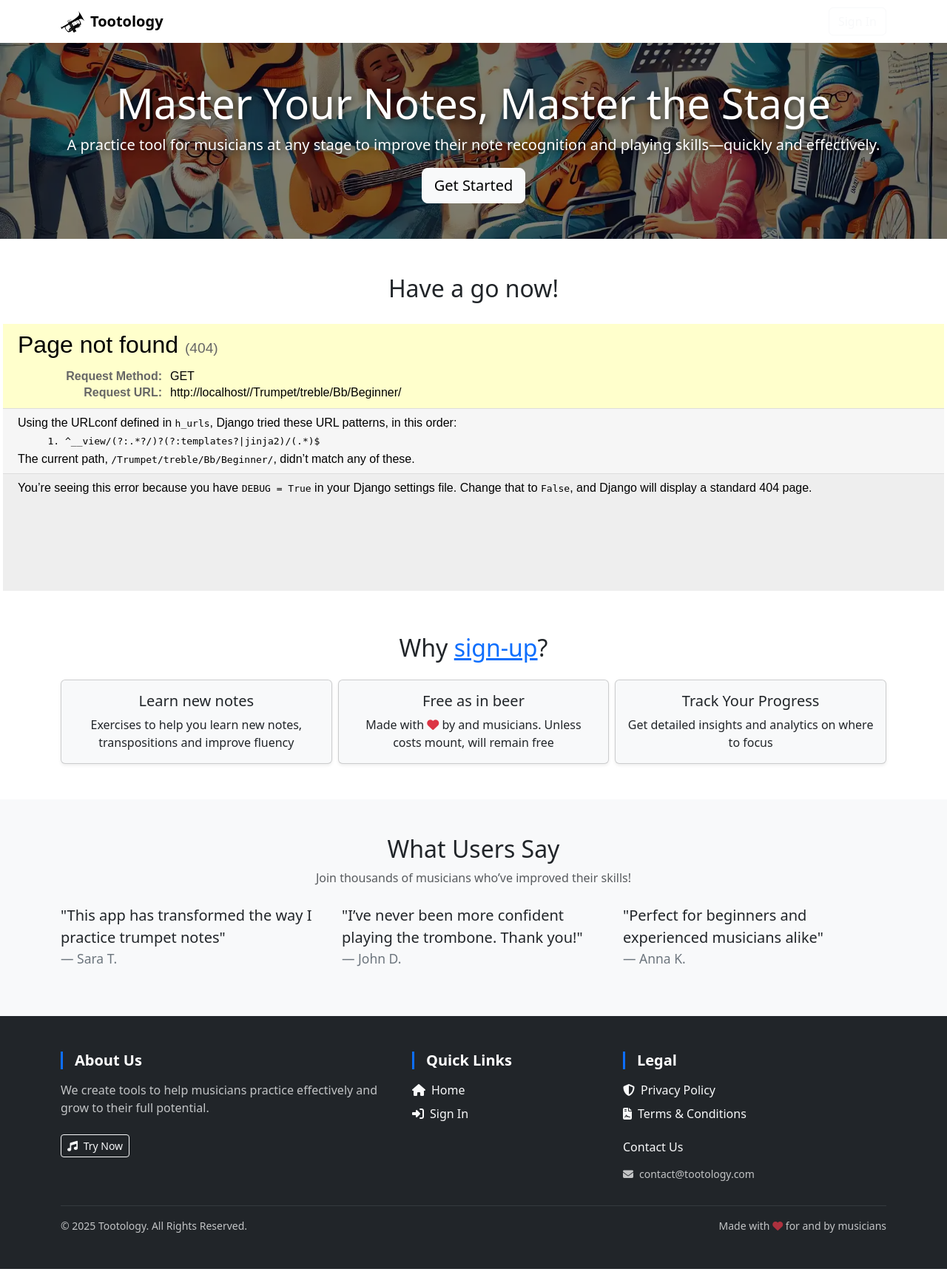
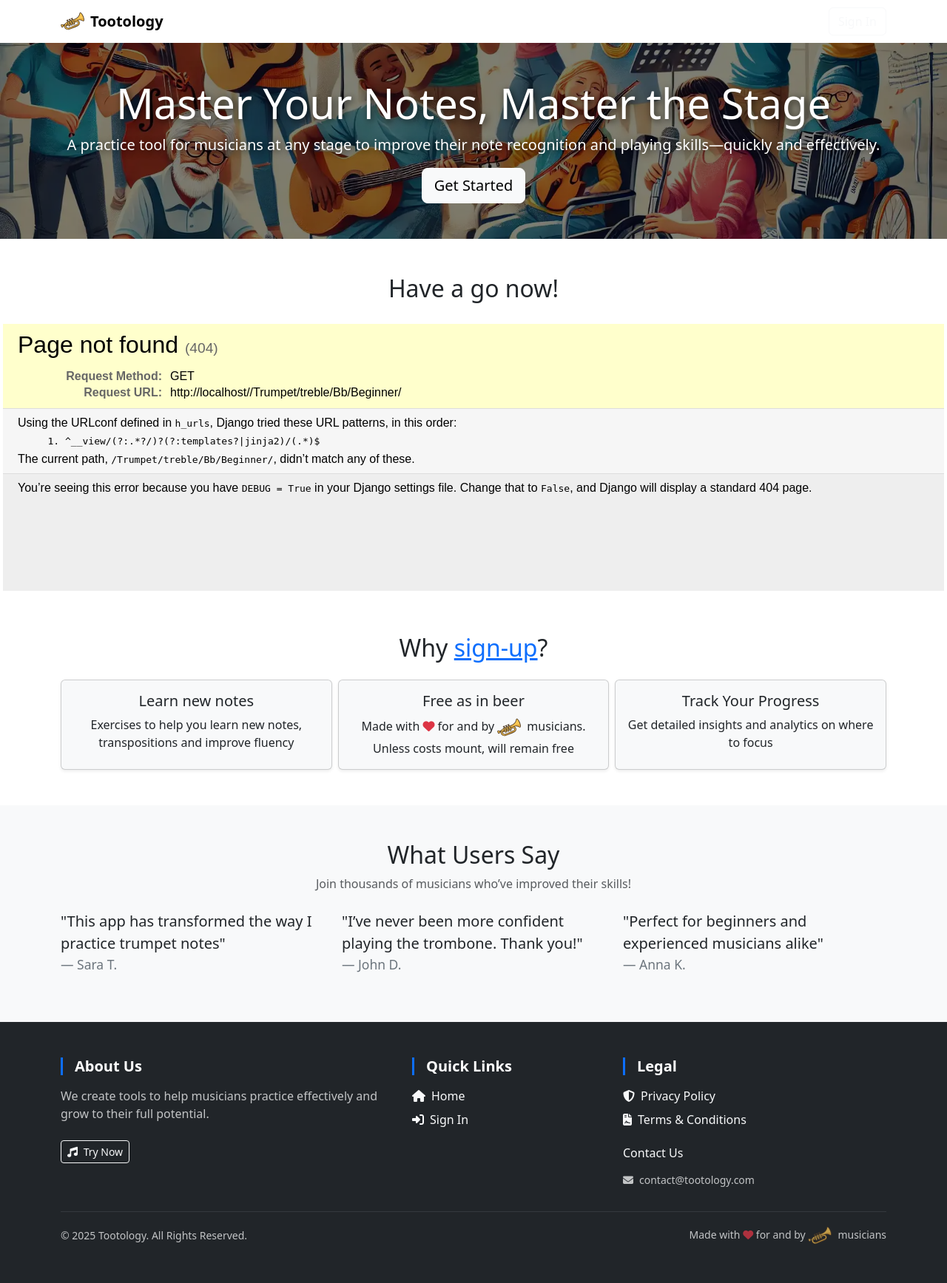
Before and after one commit to andytwoods/learnmusic, a Django app: template learnmusic/templates/pages/home.html in a window 1280 px wide. Shown: the whole page at 74% size. Run offline with Django 5.2, Linux system fonts and the light colour scheme; the template is opened without the code that fills it, so the values that code supplies are empty; some libraries are stand-ins or nearby versions.

Commit message:
Add trumpet_colour.svg and update templates for new trumpet illustration

```diff
--- a/learnmusic/templates/footer.html
+++ b/learnmusic/templates/footer.html
@@ -1,9 +1,12 @@
+{% load static %}
 <footer class="bg-dark text-white py-5">
   <div class="container">
     <div class="row gy-4">
       <!-- About Section -->
       <div class="col-md-5">
-        <h5 class="fw-bold mb-3 border-start border-primary border-3 ps-3">About Us</h5>
+        <h5 class="fw-bold mb-3 border-start border-primary border-3 ps-3">About Us
+        </h5>
+
         <p class="text-light opacity-75">We create tools to help musicians practice effectively and grow to their full potential.</p>
         <div class="mt-4">
           <a href="{% url 'practice-try' instrument='Trumpet' clef='Treble' key='Bb' level='Beginner' %}" class="btn btn-outline-light btn-sm me-2"><i class="fas fa-music me-1"></i> Try Now</a>
@@ -52,7 +55,7 @@
         <p class="mb-md-0 text-light opacity-75 small">&copy; {% now "Y" %} Tootology. All Rights Reserved.</p>
       </div>
       <div class="col-md-6 text-md-end">
-        <p class="mb-0 text-light opacity-75 small">Made with <i class="fas fa-heart text-danger"></i> for and by musicians</p>
+        <p class="mb-0 text-light opacity-75 small">Made with <i class="fas fa-heart text-danger"></i> for and by         <img src="{% static 'images/trumpet_colour.svg' %}" alt="Trumpet" class="me-2" width="32" height="32">musicians</p>
       </div>
     </div>
   </div>
--- a/learnmusic/templates/navbar.html
+++ b/learnmusic/templates/navbar.html
@@ -5,7 +5,7 @@
     <div class="container">
       <!-- Brand with favicon -->
       <a class="navbar-brand d-flex align-items-center" href="{% url 'home' %}">
-        <img src="{% static 'images/trumpet.svg' %}" alt="Trumpet" class="me-2" width="32" height="32">
+        <img src="{% static 'images/trumpet_colour.svg' %}" alt="Trumpet" class="me-2" width="32" height="32">
         <span class="fw-bold">Tootology</span>
       </a>
 
--- a/learnmusic/templates/pages/home.html
+++ b/learnmusic/templates/pages/home.html
@@ -106,7 +106,7 @@
             <div class="card-body text-center">
               <h5 class="card-title"><i class="bi bi-music-note"></i> Free as in beer</h5>
               <p class="card-text">
-                Made with <i class="fas fa-heart text-danger"></i> by and musicians. Unless costs mount, will remain free</p>
+                Made with <i class="fas fa-heart text-danger"></i> for and by         <img src="{% static 'images/trumpet_colour.svg' %}" alt="Trumpet" class="me-2" width="32" height="32">musicians. Unless costs mount, will remain free</p>
             </div>
           </div>
         </div>
```
Also changed, not shown: learnmusic/static/images/trumpet_colour.svg (added).
